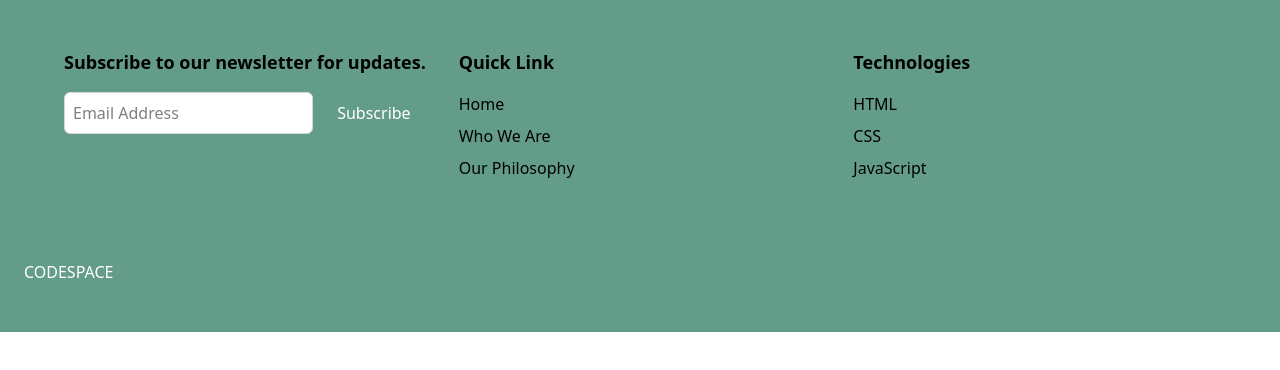
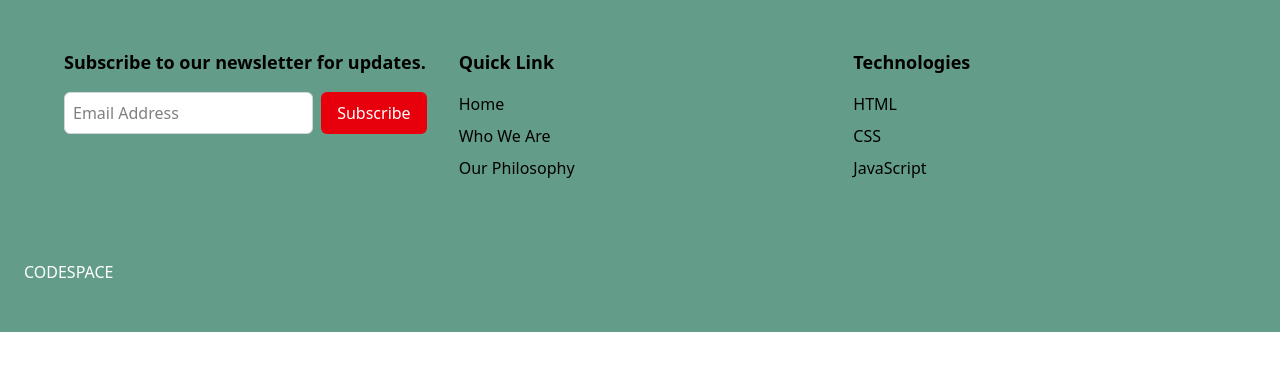
Before and after one commit to LeratoMohelepi/LERMOH25565_PTO2508_LeratoMohelepi_SDF05, a plain HTML site: page index.html in a window 1280 px wide. Drawn offline with nearby package versions, Linux system fonts and the light colour scheme.

Commit message:
Update index.html
Changed the background color of the subscribe button to red

```diff
--- a/index.html
+++ b/index.html
@@ -22,7 +22,7 @@
           placeholder="Email Address"
           class="p-2 bg-white border border-gray-300 rounded-md flex-grow focus:outline-none"
         >
-        <button class="text-white px-4 py-2 rounded-md hover:bg-gray-800">
+        <button class=" bg-red-600 text-white px-4 py-2 rounded-md hover:bg-gray-800">
           Subscribe
         </button>
       </div>
```
